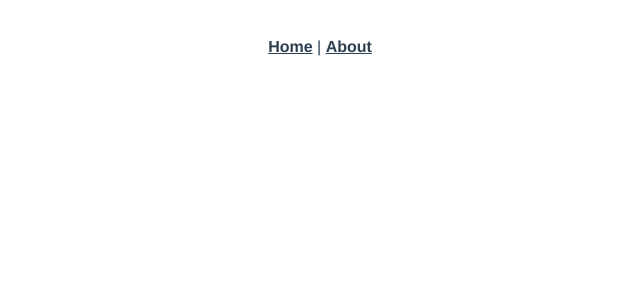
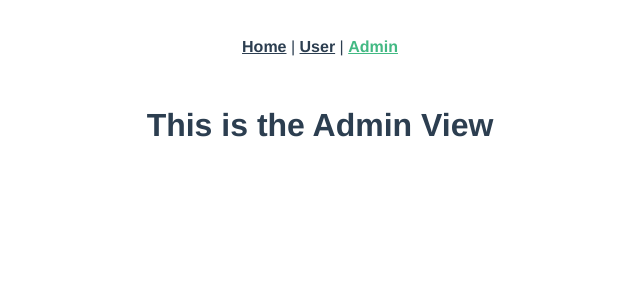
Before and after one commit to charisse10/582-project2-events, a Vue app: page /admin in a window 1280 px wide. Before the commit this address had no page. Shown: the top 300 px of the page, without its empty margins (320-960 px from the left). Built offline with nearby package versions, Linux system fonts and the light colour scheme.

Commit message:
initial file setup

```diff
--- a/src/App.vue
+++ b/src/App.vue
@@ -1,7 +1,8 @@
 <template>
   <nav>
     <router-link to="/">Home</router-link> |
-    <router-link to="/about">About</router-link>
+    <router-link to="/user">User</router-link> |
+    <router-link to="/admin">Admin</router-link>
   </nav>
   <router-view />
 </template>
--- a/src/main.js
+++ b/src/main.js
@@ -1,6 +1,10 @@
 import { createApp } from "vue";
+import { createPinia } from "pinia";
+
 import App from "./App.vue";
 import router from "./router";
-import store from "./store";
+// import store from "./store";
 
-createApp(App).use(store).use(router).mount("#app");
+const pinia = createPinia();
+
+createApp(App).use(pinia).use(router).mount("#app");
--- a/src/router/index.js
+++ b/src/router/index.js
@@ -1,5 +1,7 @@
 import { createRouter, createWebHistory } from "vue-router";
 import HomeView from "../views/HomeView.vue";
+import UserView from "../views/UserView.vue";
+import AdminView from "../views/AdminView.vue";
 
 const routes = [
   {
@@ -8,13 +10,14 @@ const routes = [
     component: HomeView,
   },
   {
-    path: "/about",
-    name: "about",
-    // route level code-splitting
-    // this generates a separate chunk (about.[hash].js) for this route
-    // which is lazy-loaded when the route is visited.
-    component: () =>
-      import(/* webpackChunkName: "about" */ "../views/AboutView.vue"),
+    path: "/user",
+    name: "user",
+    component: UserView,
+  },
+  {
+    path: "/admin",
+    name: "admin",
+    component: AdminView,
   },
 ];
 
--- /dev/null
+++ b/src/store/auth.js
@@ -0,0 +1,12 @@
+import { defineStore } from "pinia";
+
+export const useAuthStore = defineStore("auth", {
+  state: () => ({
+    userType: "null",
+  }),
+  actions: {
+    setUserType(userType) {
+      this.userType = userType;
+    },
+  },
+});
--- /dev/null
+++ b/src/views/AdminView.vue
@@ -0,0 +1,5 @@
+<template>
+  <div class="about">
+    <h1>This is the Admin View</h1>
+  </div>
+</template>
--- a/src/views/HomeView.vue
+++ b/src/views/HomeView.vue
@@ -2,17 +2,31 @@
   <div class="home">
     <img alt="Vue logo" src="../assets/logo.png" />
     <HelloWorld msg="Welcome to Your Vue.js App" />
+    <button @click="setUserType('user')">User</button>
+    <button @click="setUserType('admin')">Admin</button>
   </div>
 </template>
 
 <script>
 // @ is an alias to /src
 import HelloWorld from "@/components/HelloWorld.vue";
+import { useAuthStore } from "@/store/auth";
 
 export default {
   name: "HomeView",
   components: {
     HelloWorld,
   },
+  setup() {
+    const authStore = useAuthStore();
+
+    const setUserType = (userType) => {
+      authStore.setUserType(userType);
+    };
+
+    return {
+      setUserType,
+    };
+  },
 };
 </script>
--- a/src/views/AboutView.vue
+++ b/src/views/UserView.vue
@@ -1,5 +1,5 @@
 <template>
   <div class="about">
-    <h1>This is an about page</h1>
+    <h1>This is the User View</h1>
   </div>
 </template>
```
